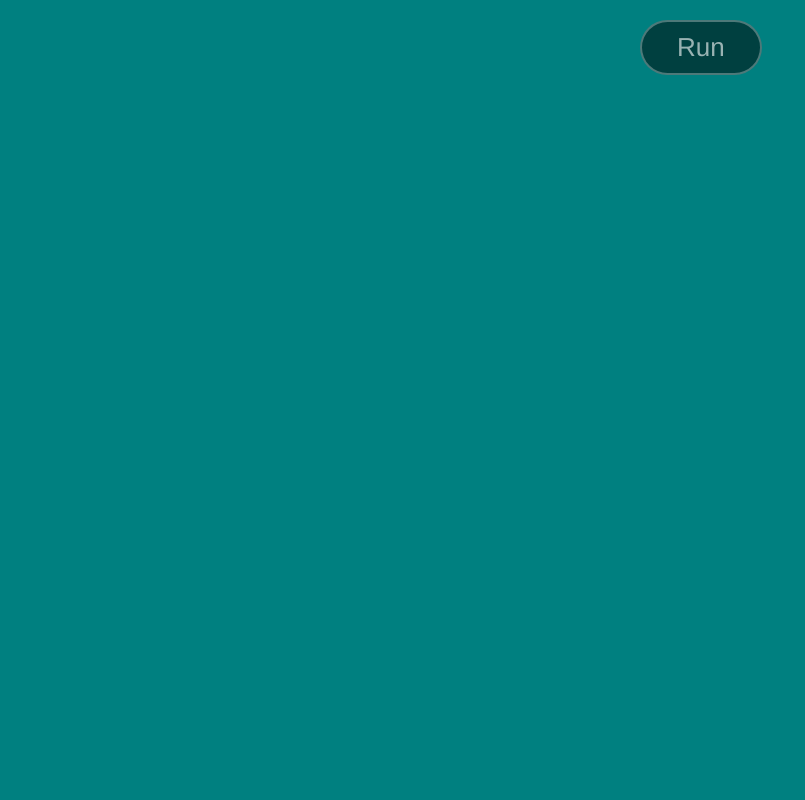
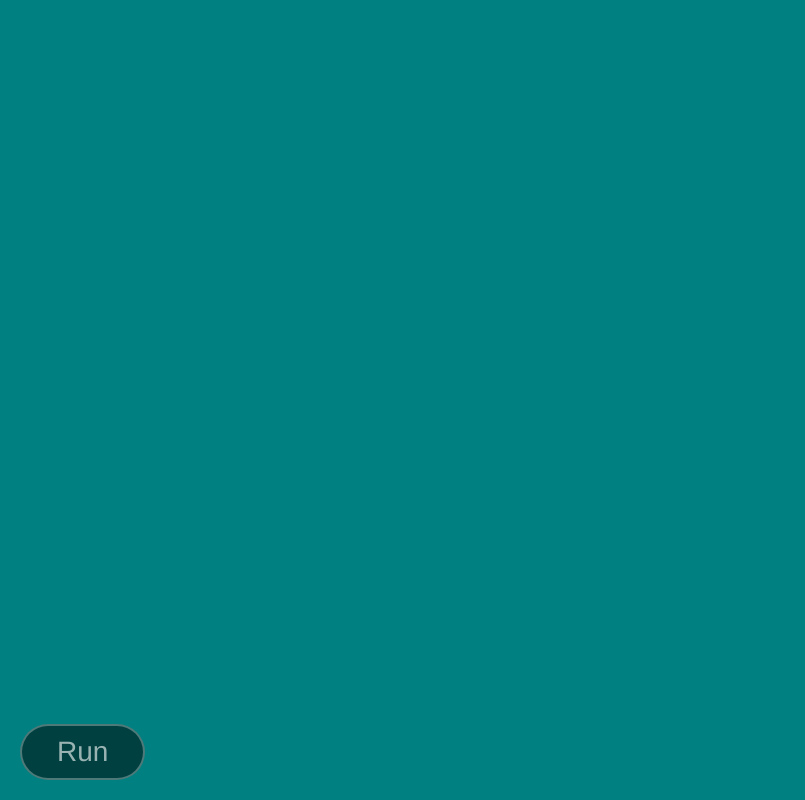
Before and after one commit to MKM421/d3-test, a plain HTML site: page index.html in a window 1280 px wide. Shown: the whole page, without its empty margins (0-805 px from the left). Drawn offline with nearby package versions, Linux system fonts and the light colour scheme.

Commit message:
Move button....Again..

```diff
--- a/css/main.css
+++ b/css/main.css
@@ -1,4 +1,6 @@
 body {
+  width:100%;
+  height:auto;
   margin:0 auto;
   background:teal;
   background-repeat:no-repeat;
@@ -39,9 +41,9 @@ a:hover {
   border:2px solid rgba(255,255,255,0.3);
   border-radius:40px;
   z-index:9999;
-  top:20px;
-  left:50%;
-  font-size:26px;
+  bottom:20px;
+  left:20px;
+  font-size:28px;
   padding:10px 35px;
   color:rgba(255,255,255,0.6);
 /*  -webkit-transform: rotate(-90deg);
@@ -51,7 +53,7 @@ a:hover {
   transition:.3s;
 }
 #launch:hover {
-  opacity:.4;
+
 /*  -webkit-transform: rotate(90deg);
   -ms-transform: rotate(90deg);
   transform: rotate(90deg);*/
```
